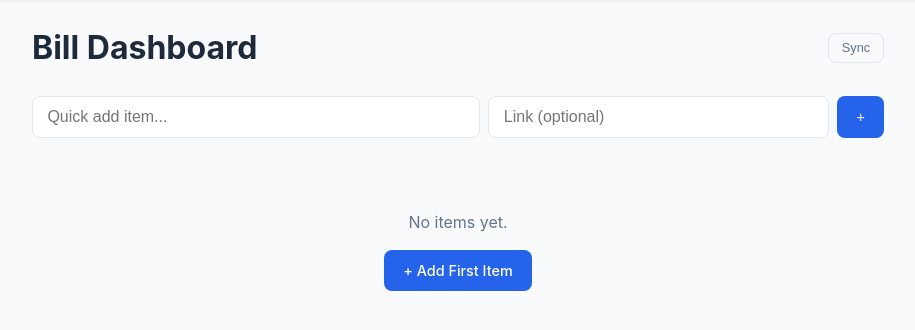
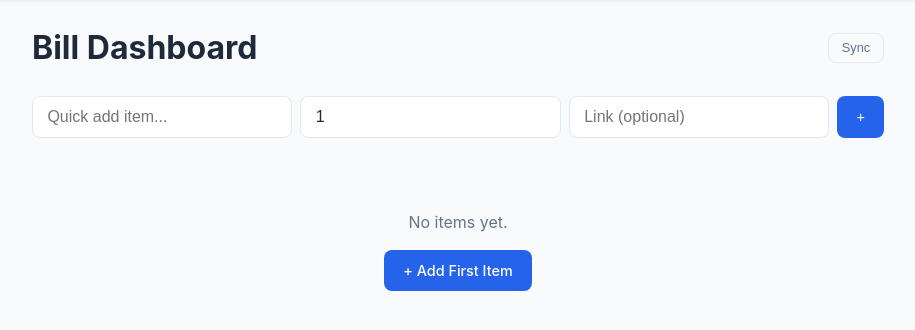
Before and after one commit to gt-marine-robotics-group/finance, a Flask app: page / in a window 1280 px wide. Shown: the part 59-389 px from the top of the page, without its empty margins (182-1097 px from the left). Run offline with Flask 3, Linux system fonts and the light colour scheme; the visitor is signed in with stand-in values (Sample User, id 1).

Commit message:
feat(dashboard): add Quantity input field to dashboard quick-add bar

```diff
--- a/web-app/routes/items.py
+++ b/web-app/routes/items.py
@@ -24,8 +24,9 @@ items_bp = Blueprint("items", __name__)
 @items_bp.route("/quick-add", methods=["POST"])
 @login_required
 def quick_add():
-    """Quick add — just name and optional link. Goes to backlog."""
+    """Quick add — item name, quantity, and optional link. Goes to backlog."""
     item_name = request.form.get("item_name", "").strip()
+    quantity_raw = request.form.get("quantity", "1").strip()
     link = request.form.get("link", "").strip()
     if link and not link.startswith("http"):
         link = "https://" + link
@@ -34,13 +35,21 @@ def quick_add():
         flash("Item name required", "error")
         return redirect(url_for("dashboard.dashboard"))
 
+    try:
+        qty_val = float(quantity_raw)
+        if qty_val <= 0:
+            qty_val = 1.0
+    except ValueError:
+        qty_val = 1.0
+
+    qty_str = str(int(qty_val)) if qty_val == int(qty_val) else str(qty_val)
     vendor = price_scraper.detect_vendor_from_url(link) if link else ""
 
     item_data = {
         "Item Name": item_name,
         "Link": link,
         "Cost": "",
-        "Quantity": "1",
+        "Quantity": qty_str,
         "Vendor": vendor,
         "Description": "",
         "Budget Section": "",
--- a/web-app/templates/dashboard.html
+++ b/web-app/templates/dashboard.html
@@ -11,8 +11,9 @@
     </div>
 
     {# Quick-add bar #}
-    <form method="POST" action="{{ url_for('quick_add') }}" class="quick-add">
+    <form method="POST" action="{{ url_for('items.quick_add') }}" class="quick-add">
         <input type="text" name="item_name" placeholder="Quick add item..." required class="input">
+        <input type="number" name="quantity" value="1" min="0.01" step="any" placeholder="Qty" required class="input" style="width: 80px;">
         <input type="text" name="link" placeholder="Link (optional)" class="input quick-add-link">
         <button type="submit" class="btn btn-primary">+</button>
     </form>
```
